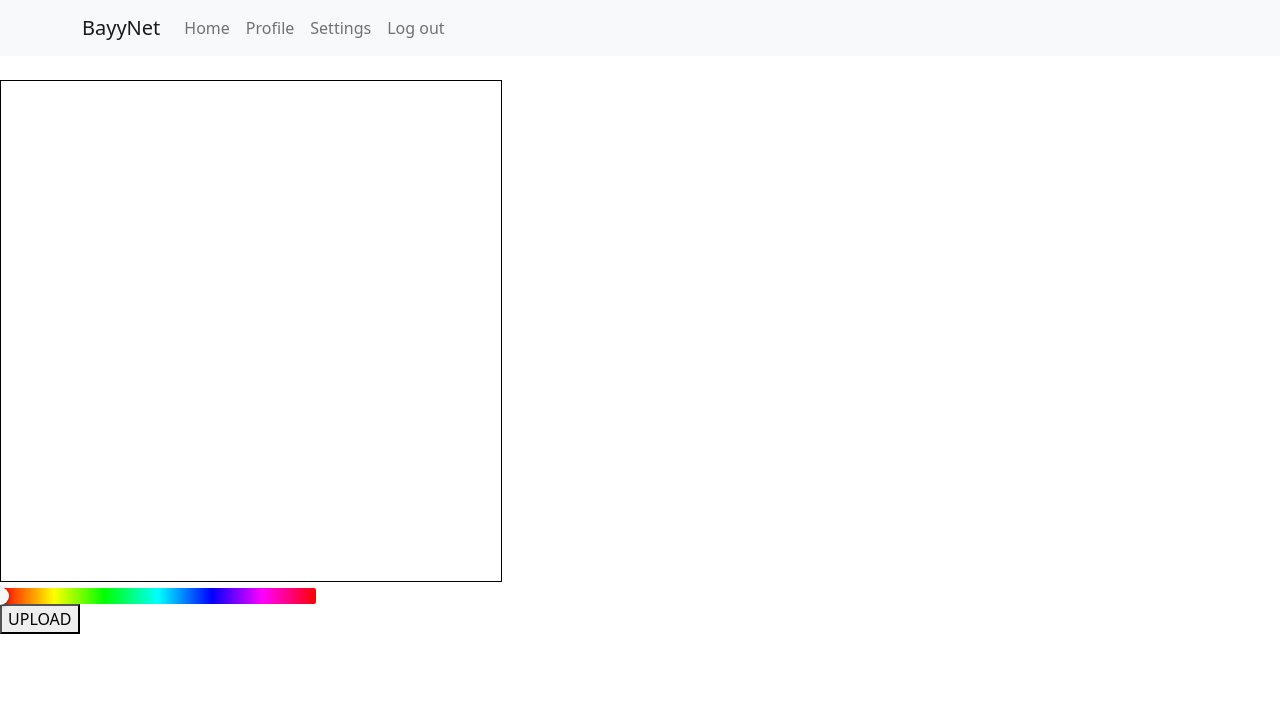
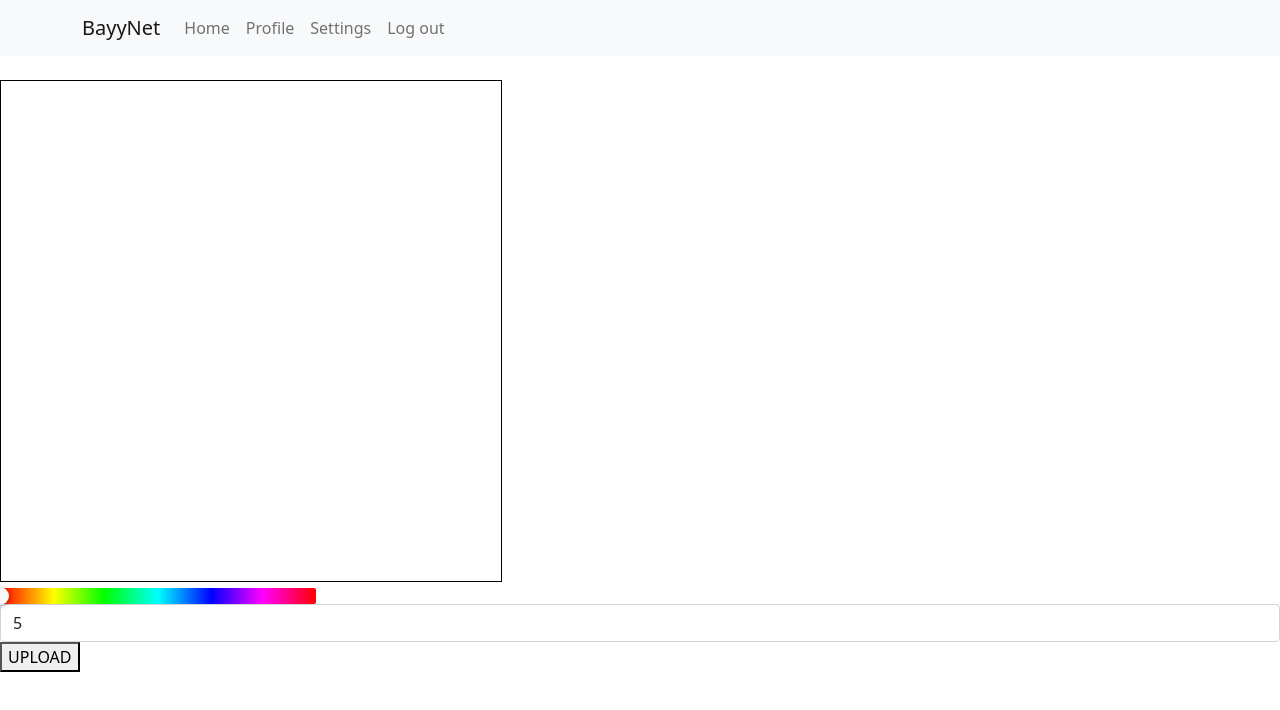
Before and after one commit to WilliamTuominiemi/NFT-Art-Platform, a React (Create React App) app in the folder client/: page /create in a window 1280 px wide. Shown: the top 710 px of the page. Built offline with nearby package versions, Linux system fonts and the light colour scheme; no server answers.

Commit message:
thickness selector

```diff
--- a/client/src/components/create.js
+++ b/client/src/components/create.js
@@ -2,13 +2,13 @@ import React, { useEffect, useState } from 'react'
 
 import Canvas from './canvas'
 
-import {uploadButton} from './hooks'
+import {uploadButton, changeNewColor} from './hooks'
 
 import { BrowserRouter as Router, useParams, Link, useNavigate  } from 'react-router-dom'
 
 import { HuePicker   } from 'react-color'
 
-import {changeNewColor} from './hooks'
+import { FormGroup, FormControl } from 'react-bootstrap'
 
 export default function Create() {
     let navigate = useNavigate();
@@ -21,6 +21,7 @@ export default function Create() {
     }
 
     let [color, setColor] = useState([])
+    let [thickness, setThickness] = useState([])
 
     function changeColor(pickedColor) {
         setColor(pickedColor)
@@ -35,6 +36,16 @@ export default function Create() {
             />
             <br />
             <HuePicker color={color} onChange={changeColor}/>
+            <FormGroup>
+                <FormControl
+                    type='number'
+                    name='thickness'
+                    placeholder='thiccness'
+                    defaultValue='5'
+                    onChange = { (event) => { console.log(event.target.value) } }
+                    min="0" max="50" step="0.5"
+                    />
+            </FormGroup>
             <button onClick={buttonClick}>UPLOAD</button>
         </div>
     )
```
